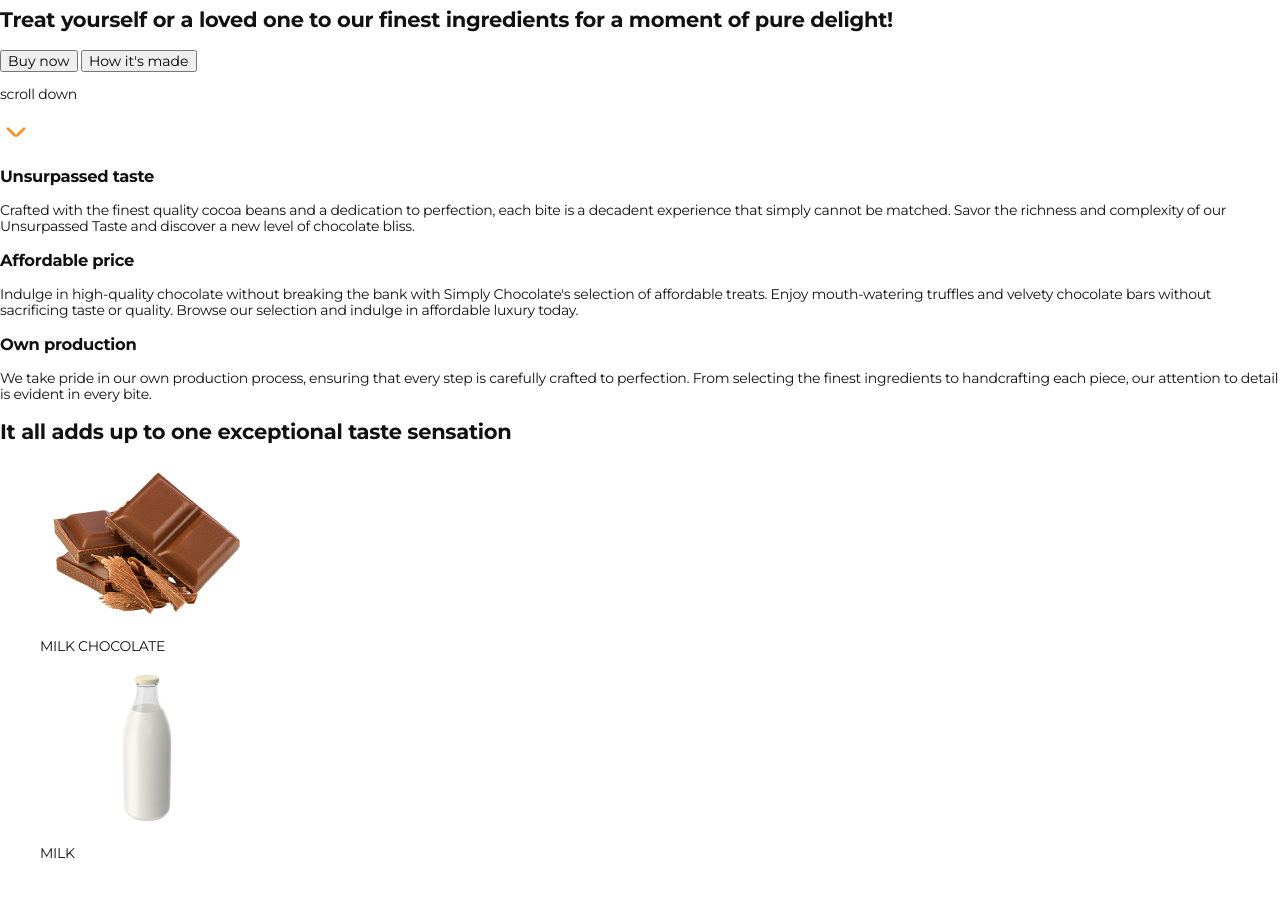
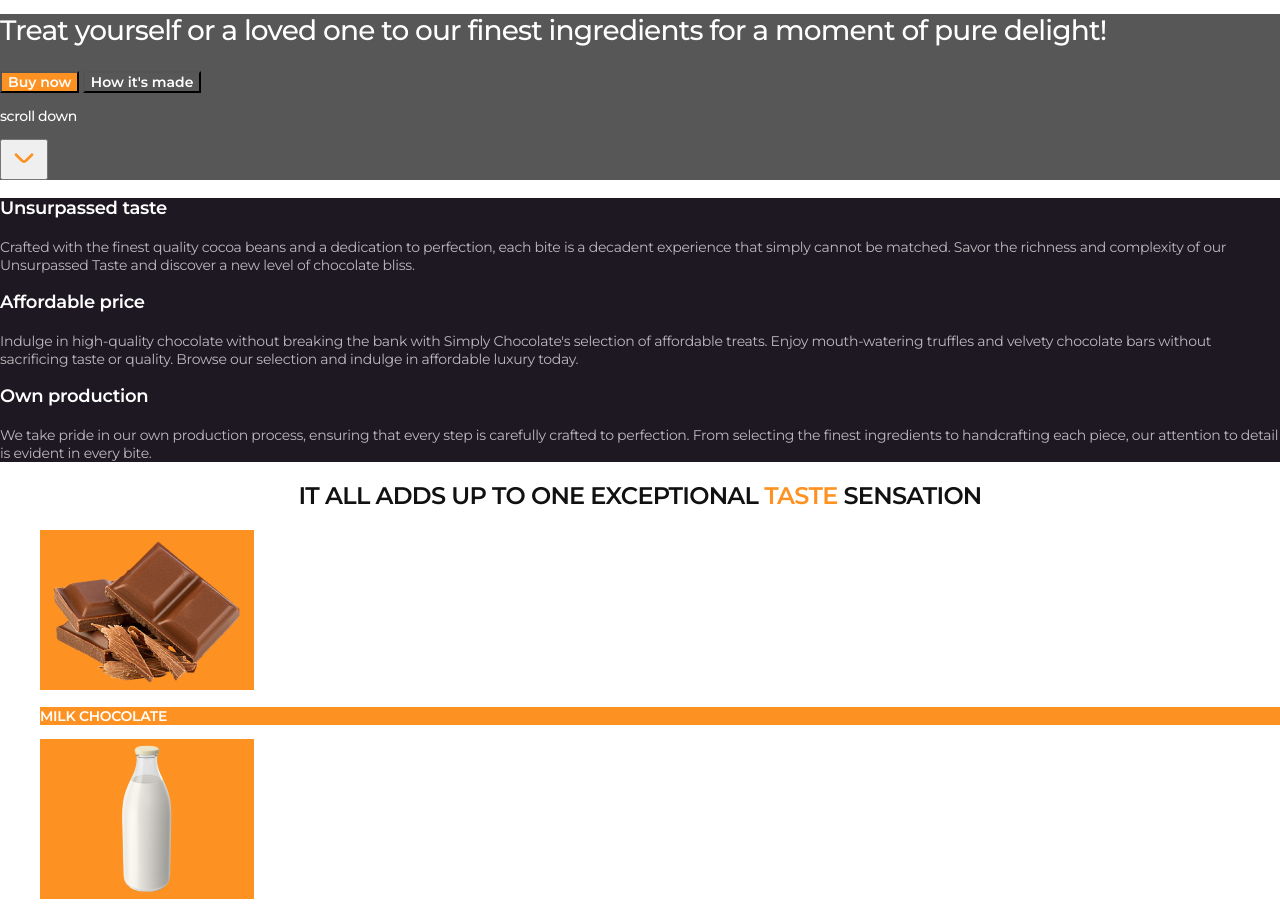
Before and after one commit to Serhii-Ivanchenko/chocolate, a plain HTML site: page index.html in a window 1280 px wide. Shown: the part 220-1133 px from the top of the page. Drawn offline with nearby package versions, Linux system fonts and the light colour scheme.

Commit message:
added styles for hero, benefits, ingridients

```diff
--- a/css/styles.css
+++ b/css/styles.css
@@ -1,20 +1,37 @@
 /* #region Basic styles */
 body {
-    font-family: "Montserrat", sans-serif;
+  font-family: 'Montserrat', sans-serif;
   font-size: 14px;
   color: #111;
   background-color: #fff;
   letter-spacing: -0.28px;
 }
 
-ul, ol {
+ul,
+ol {
   list-style-type: none;
 }
 
 a {
-    color:#111;
+  color: currentColor;
   text-decoration: none;
 }
+
+.section-title {
+  text-align: center;
+  font-size: 24px;
+  font-weight: 600;
+  line-height: 1.17;
+  letter-spacing: -0.72px;
+  text-transform: uppercase;
+}
+
+h3 {
+  font-size: 18px;
+  font-weight: 600;
+  line-height: 1.22;
+}
+
 /* #endregion */
 
 /* #region Header */
@@ -34,4 +51,87 @@ a {
   font-weight: 500;
   line-height: 1.14x;
 }
+
 /* #endregion */
+
+/* #region Hero */
+.hero {
+  background-color: rgba(17, 17, 17, 0.7);
+}
+
+.hero-title {
+  color: #fff;
+  font-size: 28px;
+  font-weight: 500;
+  line-height: 1.21;
+  letter-spacing: -0.84px;
+}
+
+.orange-button {
+  color: #fff;
+  font-weight: 600;
+  background-color: #fd9222;
+}
+
+.grey-button {
+  color: #fff;
+  font-weight: 600;
+  background-color: transparent;
+}
+
+.scroll-text {
+  color: #fff;
+  font-weight: 500;
+  line-height: 1.29;
+  letter-spacing: -0.42px;
+}
+
+.scroll-button {
+}
+
+/* #endregion */
+
+/* #region Benefits */
+.benefits {
+  background-color: #1e1823;
+}
+
+.benefits-title {
+  color: #fff;
+}
+
+.benefits-text {
+  color: rgba(255, 255, 255, 0.7);
+  line-height: 1.29;
+}
+
+/* #endregion */
+
+/* #region Ingridients */
+.ingridients {
+}
+.section-title {
+}
+
+.orange-text {
+  color: #fd9222;
+}
+
+.ingridients-img {
+  background-color: #fd9222;
+}
+
+.white-text {
+  color: #fff;
+  background-color: #fd9222;
+  font-weight: 600;
+  line-height: 1.29;
+  letter-spacing: -0.28px;
+  text-transform: uppercase;
+}
+
+.black-text {
+  font-weight: 600;
+  line-height: 1.29;
+}
+/* #endregion */
--- a/index.html
+++ b/index.html
@@ -22,23 +22,37 @@
       integrity="sha512-4xo8blKMVCiXpTaLzQSLSw3KFOVPWhm/TRtuPVc4WG6kUgjH6J03IBuG7JZPkcWMxJ5huwaBpOpnwYElP/m6wg=="
       crossorigin="anonymous"
       referrerpolicy="no-referrer" />
-      <link rel="stylesheet" href="./css/styles.css">
+    <link rel="stylesheet" href="./css/styles.css" />
   </head>
   <body>
     <!-- Header -->
     <header>
       <nav class="nav">
-        <a href="./index.html" class="logo"><span class="logo logo-accent">SIMPLY</span>CHOCOLATE</a>
-        <img class="logo-img" src="./images/chocolate.png" alt="logo" width="24" height="24"/>
+        <a href="./index.html" class="logo"
+          ><span class="logo logo-accent">SIMPLY</span>CHOCOLATE</a
+        >
+        <img
+          class="logo-img"
+          src="./images/chocolate.png"
+          alt="logo"
+          width="24"
+          height="24" />
         <ul class="nav-list">
-          <li class="nav-item"><a class="nav-link" href="./index.html">Home</a></li>
-          <li class="nav-item"><a class="nav-link" href="#made">How it's made?</a></li>
-          <li class="nav-item"><a class="nav-link" href="#reviews">Chocolate is loved</a></li>
+          <li class="nav-item">
+            <a class="nav-link" href="./index.html">Home</a>
+          </li>
+          <li class="nav-item">
+            <a class="nav-link" href="#made">How it's made?</a>
+          </li>
+          <li class="nav-item">
+            <a class="nav-link" href="#reviews">Chocolate is loved</a>
+          </li>
         </ul>
         <ul class="nav-socials">
           <li class="socials-item">
             <a class="socials-link" href="http://facebook.com" target="_blank"
-              ><img class="socials-icon"
+              ><img
+                class="socials-icon"
                 src="./images/icon-facebook.svg"
                 alt="icon-facebook"
                 width="32"
@@ -46,7 +60,8 @@
           </li>
           <li class="socials-item">
             <a class="socials-link" href="http://instagram.com" target="_blank"
-              ><img class="socials-icon"
+              ><img
+                class="socials-icon"
                 src="./images/icon-instagram.svg"
                 alt="icon-instagram"
                 width="32"
@@ -54,7 +69,8 @@
           </li>
           <li class="socials-item">
             <a class="socials-link" href="http://x.com" target="_blank"
-              ><img class="socials-icon"
+              ><img
+                class="socials-icon"
                 src="./images/icon-twitter.svg"
                 alt="icon-twitter"
                 width="32"
@@ -66,41 +82,42 @@
 
     <!-- Main content -->
     <main>
-      <!-- Start page -->
-      <section>
-        <h1>
+      <!-- Hero section -->
+      <section class="hero">
+        <h1 class="hero-title">
           Treat yourself or a loved one to our finest ingredients for a moment
           of pure delight!
         </h1>
-        <button type="button">Buy now</button>
-        <button type="button">How it's made</button>
-        <p>scroll down</p>
-        <a href=""
-          ><img
+        <button class="orange-button" type="button">Buy now</button>
+        <button class="grey-button" type="button">How it's made</button>
+        <p class="scroll-text">scroll down</p>
+        <button class="scroll-button" type="button">
+          <img
             src="./images/fi-rr-angle-small-left.svg"
             alt="icon-small-arrow-down"
             width="32"
-        /></a>
+            height="32" />
+        </button>
       </section>
       <!-- Benefits -->
-      <section>
-        <h3>Unsurpassed taste</h3>
-        <p>
+      <section class="benefits">
+        <h3 class="benefits-title">Unsurpassed taste</h3>
+        <p class="benefits-text">
           Crafted with the finest quality cocoa beans and a dedication to
           perfection, each bite is a decadent experience that simply cannot be
           matched. Savor the richness and complexity of our Unsurpassed Taste
           and discover a new level of chocolate bliss.
         </p>
-        <h3>Affordable price</h3>
-        <p>
+        <h3 class="benefits-title">Affordable price</h3>
+        <p class="benefits-text">
           Indulge in high-quality chocolate without breaking the bank with
           Simply Chocolate's selection of affordable treats. Enjoy
           mouth-watering truffles and velvety chocolate bars without sacrificing
           taste or quality. Browse our selection and indulge in affordable
           luxury today.
         </p>
-        <h3>Own production</h3>
-        <p>
+        <h3 class="benefits-title">Own production</h3>
+        <p class="benefits-text">
           We take pride in our own production process, ensuring that every step
           is carefully crafted to perfection. From selecting the finest
           ingredients to handcrafting each piece, our attention to detail is
@@ -108,71 +125,80 @@
         </p>
       </section>
       <!-- Ingridients -->
-      <section>
-        <h2>It all adds up to one exceptional taste sensation</h2>
-        <ul>
-          <li>
+      <section class="ingridients">
+        <h2 class="section-title">
+          It all adds up to one exceptional
+          <span class="orange-text">taste</span> sensation
+        </h2>
+        <ul class="ingridients-list">
+          <li class="ingridients-item">
             <img
+              class="ingridients-img"
               src="./images/ingridients/img-1.png"
               width="214"
               height="160"
               alt="milk-chocolate" />
-            <p>MILK CHOCOLATE</p>
+            <p class="white-text">MILK CHOCOLATE</p>
           </li>
-          <li>
+          <li class="ingridients-item">
             <img
+              class="ingridients-img"
               src="./images/ingridients/img-2.png"
               width="214"
               height="160"
               alt="milk" />
-            <p>MILK</p>
+            <p class="black-text">MILK</p>
           </li>
-          <li>
+          <li class="ingridients-item">
             <img
+              class="ingridients-img"
               src="./images/ingridients/img-3.png"
               width="214"
               height="160"
               alt="hazlenuts" />
-            <p>NUTS</p>
+            <p class="white-text">NUTS</p>
           </li>
-          <li>
+          <li class="ingridients-item">
             <img
+              class="ingridients-img"
               src="./images/ingridients/img-4.png"
-              alt="semi-sweet-chocolate" />
+              alt="semi-sweet-chocolate"
               width="214"
-              height="160"
-              alt="semi-sweet-chocolate" />
-            <p>SEMI-SWEET CHOCOLATE</p>
+              height="160" />
+            <p class="black-text">SEMI-SWEET CHOCOLATE</p>
           </li>
-          <li>
+          <li class="ingridients-item">
             <img
+              class="ingridients-img"
               src="./images/ingridients/img-5.png"
               width="214"
               height="160"
               alt="cacao" />
-            <p>CACAO</p>
+            <p class="white-text">CACAO</p>
           </li>
-          <li>
+          <li class="ingridients-item">
             <img
+              class="ingridients-img"
               src="./images/ingridients/img-6.png"
               width="214"
               height="160"
               alt="raspberry" />
-            <p>RASPBERRY</p>
+            <p class="black-text">RASPBERRY</p>
           </li>
-          <li>
+          <li class="ingridients-item">
             <img
+              class="ingridients-img"
               src="./images/ingridients/img-7.png"
               width="214"
               height="160"
               alt="coconut-oil" />
-            <p>COCONUT OIL</p>
+            <p class="white-text">COCONUT OIL</p>
           </li>
         </ul>
       </section>
       <!-- How it's made -->
       <section id="made">
-        <h2>HOW IT'S MADE?</h2>
+        <h2 class="section-title">HOW IT'S MADE?</h2>
         <img
           src="./images/how-its-made.jpg"
           alt="pastry-chef-preparing-chocolate-in-the-metal-bowl"
@@ -202,7 +228,7 @@
       </section>
       <!-- Products -->
       <section>
-        <h2>OUR PRODUCTS</h2>
+        <h2 class="section-title">OUR PRODUCTS</h2>
         <ul>
           <li>
             <img
@@ -288,7 +314,7 @@
       </section>
       <!-- Top sellers -->
       <section>
-        <h2>Top sellers</h2>
+        <h2 class="section-title">Top sellers</h2>
         <ul>
           <li>
             <img
@@ -318,7 +344,7 @@
       </section>
       <!-- Rewievs -->
       <section id="reviews">
-        <h2>Chocolate is loved</h2>
+        <h2 class="section-title">Chocolate is loved</h2>
         <ul>
           <li>
             <img
@@ -365,7 +391,7 @@
 
     <!-- Footer -->
     <footer>
-      <h2>Chocolate a delicious cure for a bad day</h2>
+      <h2 class="section-title">Chocolate a delicious cure for a bad day</h2>
       <h3>Social networks</h3>
       <ul>
         <li>
```
Lines whose indentation alone changed are shown as unchanged.
